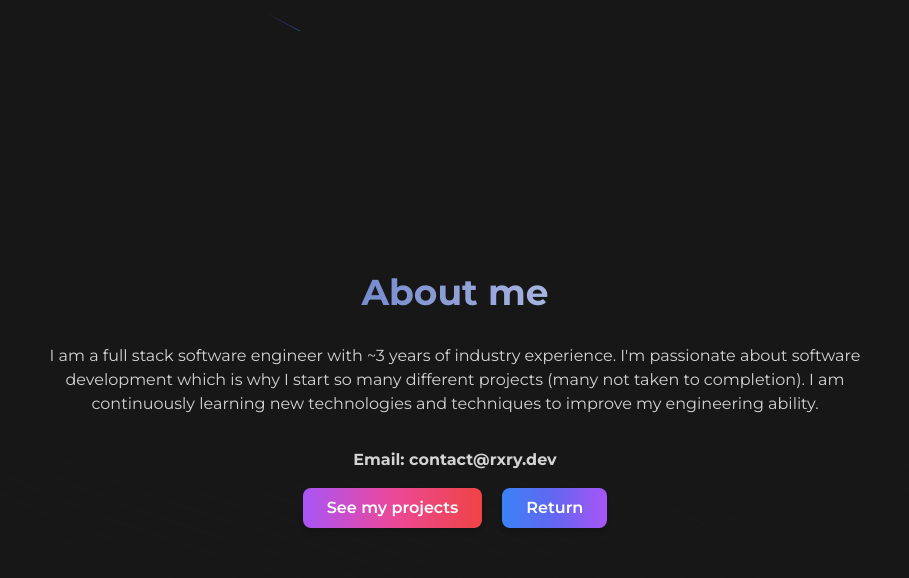
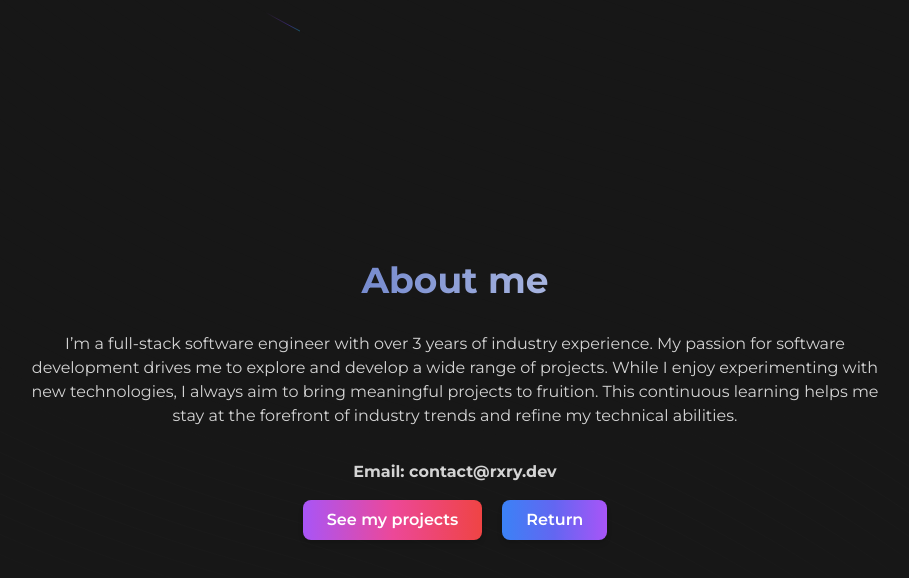
Before and after one commit to Rory-Johnston/rxry-dev, a React (Vite) app: page /about in a window 1280 px wide. Shown: the top 578 px of the page, without its empty margins (185-1094 px from the left). Built offline with nearby package versions, Linux system fonts and the light colour scheme; a web font is replaced by a local one.

Commit message:
fix(about): update to about me paragraph

```diff
--- a/src/pages/about/about.tsx
+++ b/src/pages/about/about.tsx
@@ -8,11 +8,12 @@ const about = () => {
           About me
         </p>
         <div className="text-neutral-300 my-8 text-center">
-          I am a full stack software engineer with ~3 years of industry
-          experience. I'm passionate about software development which is why I
-          start so many different projects (many not taken to completion). I am
-          continuously learning new technologies and techniques to improve my
-          engineering ability.
+          I’m a full-stack software engineer with over 3 years of industry
+          experience. My passion for software development drives me to explore
+          and develop a wide range of projects. While I enjoy experimenting with
+          new technologies, I always aim to bring meaningful projects to
+          fruition. This continuous learning helps me stay at the forefront of
+          industry trends and refine my technical abilities.
         </div>
         <div className="my-4 text-neutral-300 text-center font-bold">
           Email: contact@rxry.dev
```
